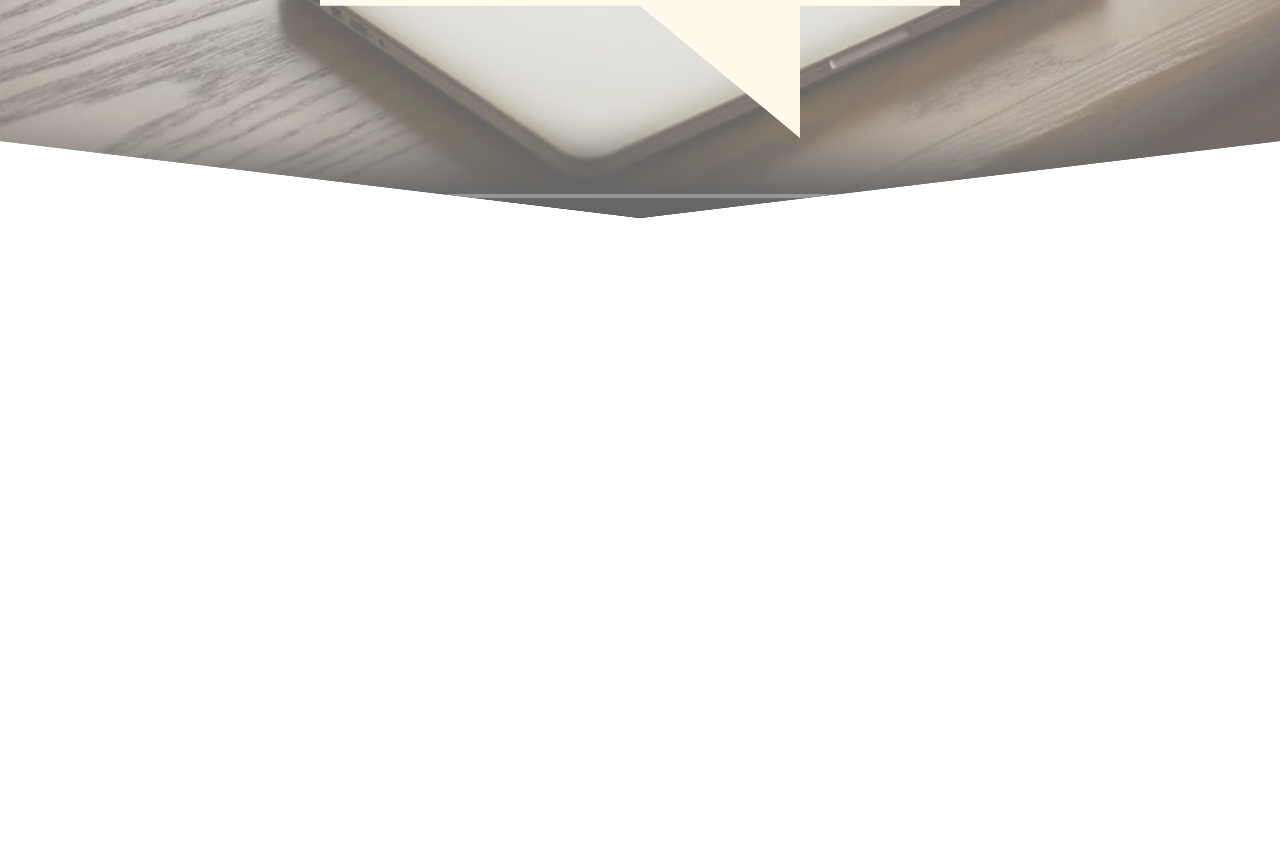
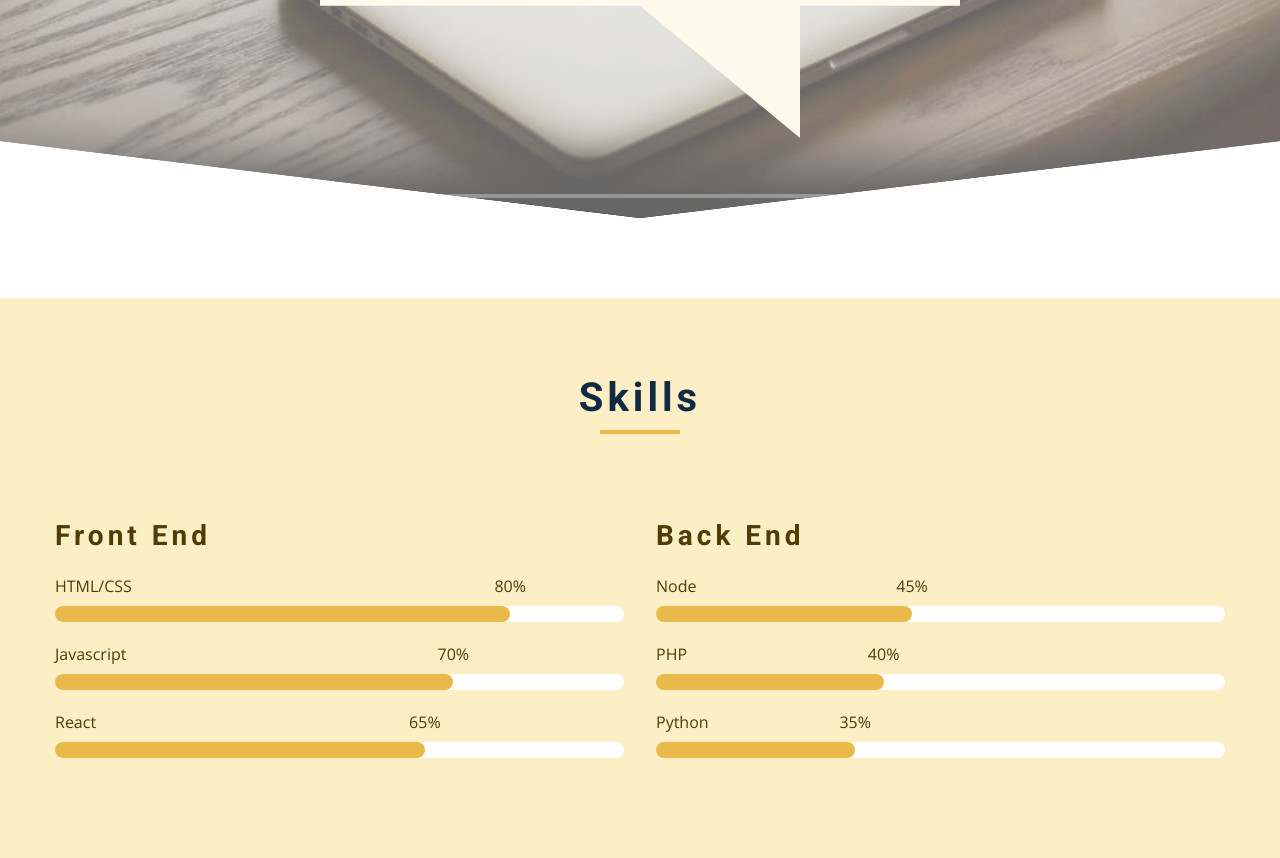
Before and after one commit to cip-Mbrain/grid_portfolio_project, a plain HTML site: page index.html in a window 1280 px wide. Shown: the part 3434-4292 px from the top of the page. Before the commit the page ends 3732 px from the top, so only its background shows below. Drawn offline with nearby package versions, Linux system fonts and the light colour scheme.

Commit message:
progress bar added

```diff
--- a/css/styles.css
+++ b/css/styles.css
@@ -673,6 +673,91 @@ Connect
 Skills
 ===============
 */
+
+.skills {
+  background: var(--clr-primary-9);
+}
+
+.skills h3 {
+  margin: 1.5rem 0;
+  color: var(--clr-primary-1);
+}
+
+.skill {
+  margin-bottom: 1.25rem;
+}
+
+.skill p {
+  margin-bottom: 0.5rem;
+  text-transform: capitalize;
+  color: var(--clr-primary-1);
+}
+
+.skill-container {
+  background: var(--clr-white);
+  height: 1rem;
+  width: 100%;
+  border-radius: var(--radius);
+  position: relative;
+}
+
+.skill-value {
+  position: absolute;
+  top: 0;
+  left: 0;
+  background: var(--clr-primary-5);
+  height: 100%;
+  width: 80%;
+  border-radius: var(--radius);
+}
+
+.skill-text {
+  position: absolute;
+  top: -2rem;
+  left: 80%;
+  transform: translateX(-50%);
+}
+
+.value-70 {
+  width: 70%;
+}
+.skill-text-70 {
+  left: 70%;
+}
+
+.value-65 {
+  width: 65%;
+}
+.skill-text-65 {
+  left: 65%;
+}
+.value-45 {
+  width: 45%;
+}
+.skill-text-45 {
+  left: 45%;
+}
+.value-40 {
+  width: 40%;
+}
+.skill-text-40 {
+  left: 40%;
+}
+.value-35 {
+  width: 35%;
+}
+.skill-text-35 {
+  left: 35%;
+}
+
+@media screen and (min-width: 768px) {
+  .skills-center {
+    display: grid;
+    grid-template-columns: repeat(2, 1fr);
+    gap: 2rem;
+  }
+}
+
 /*
 ===============
 Timeline
--- a/index.html
+++ b/index.html
@@ -291,7 +291,74 @@
       </div>
     </section>
     <!-- end of connect -->
+
     <!-- skills -->
+    <section class="section skills">
+      <!-- section-title -->
+      <div class="section-title">
+        <h2>skills</h2>
+        <div class="underline"></div>
+      </div>
+      <!-- end of section-title -->
+
+      <div class="section-center skills-center">
+        <article>
+          <h3>front end</h3>
+          <!-- single skill -->
+          <div class="skill">
+            <p>HTML/CSS</p>
+            <div class="skill-container">
+              <div class="skill-value"></div>
+              <p class="skill-text">80%</p>
+            </div>
+          </div>
+          <!-- single skill -->
+          <div class="skill">
+            <p>Javascript</p>
+            <div class="skill-container">
+              <div class="skill-value value-70"></div>
+              <p class="skill-text skill-text-70">70%</p>
+            </div>
+          </div>
+          <!-- single skill -->
+          <div class="skill">
+            <p>React</p>
+            <div class="skill-container">
+              <div class="skill-value value-65"></div>
+              <p class="skill-text skill-text-65">65%</p>
+            </div>
+          </div>
+        </article>
+
+        <article>
+          <h3>back end</h3>
+          <!-- single skill -->
+          <div class="skill">
+            <p>Node</p>
+            <div class="skill-container">
+              <div class="skill-value value-45"></div>
+              <p class="skill-text skill-text-45">45%</p>
+            </div>
+          </div>
+          <!-- single skill -->
+          <div class="skill">
+            <p>PHP</p>
+            <div class="skill-container">
+              <div class="skill-value value-40"></div>
+              <p class="skill-text skill-text-40">40%</p>
+            </div>
+          </div>
+          <!-- single skill -->
+          <div class="skill">
+            <p>Python</p>
+            <div class="skill-container">
+              <div class="skill-value value-35"></div>
+              <p class="skill-text skill-text-35">35%</p>
+            </div>
+          </div>
+        </article>
+      </div>
+    </section>
 
     <!-- end of skills -->
     <!-- timeline -->
```
